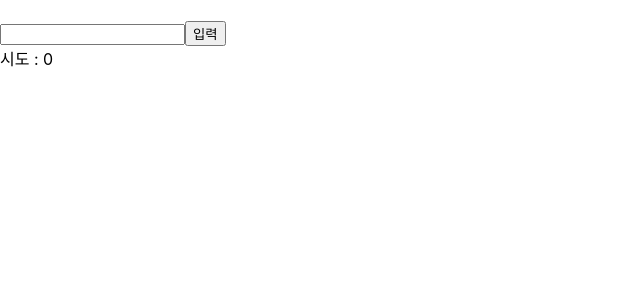
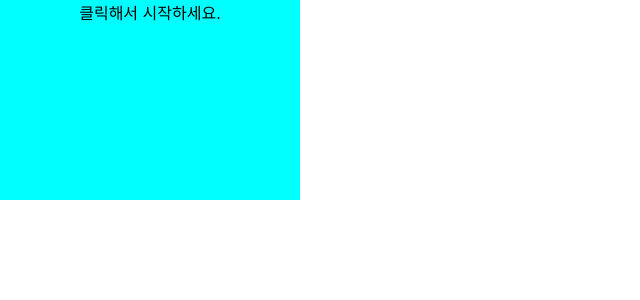
Before and after one commit to jeonnni/react-webgame, a React (Create React App) app: page / in a window 1280 px wide. Shown: the top 300 px of the page, without its empty margins (0-640 px from the left). Built offline with nearby package versions, Linux system fonts and the light colour scheme.

Commit message:
ResponseCheck

```diff
--- a/src/App.js
+++ b/src/App.js
@@ -2,13 +2,15 @@
 import './App.css';
 import RenderTest from './components/game-test/RenderTest';
 import NumberBaseball from './components/number-baseball/NumberBaseball';
+import ResponseCheck from './components/response-check/ResponseCheck';
 
 
 function App() {
   return (
     <div>
       {/* <RenderTest/> */}
-      <NumberBaseball/>
+      {/* <NumberBaseball/> */}
+      <ResponseCheck />
     </div>
   );
 }
--- a/src/components/number-baseball/NumberBaseball.jsx
+++ b/src/components/number-baseball/NumberBaseball.jsx
@@ -78,7 +78,7 @@ const NumberBaseball = () => {
 
     // 입력 필드 값 변경 시 실행
     const onChangeInput = (e) => {
-        console.log(answer);
+        // console.log(answer);
         setValue(e.target.value);
     }
 
--- /dev/null
+++ b/src/components/response-check/ResponseCheck.jsx
@@ -0,0 +1,81 @@
+import { Component } from "react";
+import styles from './ResponseCheck.module.css';
+
+
+class ResponseCheck extends Component {
+
+    state = {
+        state : 'waiting',
+        message : '클릭해서 시작하세요.',
+        result: [],
+    };
+
+    timeout;
+    startTime; //시작시간
+    endTime; //끝시간
+
+    onClickScreen = () => {
+        const { state, message, result } = this.state;
+
+        if(state === 'waiting'){
+            this.setState({
+                state : 'ready',
+                message : '초록색이 되면 클릭해주세요.',
+            });
+            this.timeout = setTimeout(()=>{
+                this.setState({
+                    state: 'now',
+                    message: '지금 클릭'
+                });
+                this.startTime = new Date();
+
+            }, Math.floor( Math.random() * 1000 ) + 2000 ); // 2~3초 랜덤
+
+        } else if ( state === 'ready' ){
+            clearTimeout(this.timeout); //timeout 초기화
+
+            this.setState({
+                state: 'waiting',
+                message: '이런! 너무 성급하세요~ 초록색이 된 후에 클릭하세요',
+            })
+
+        } else if ( state === 'now' ){ // 반응속도 체크
+            this.endTime = new Date();
+            console.log("측정 시간:", this.endTime - this.startTime);
+            console.log("기존 result:", this.state.result);
+
+            this.setState(( prevState ) => ({
+                state: 'waiting',
+                message: '클릭해서 시작하세요',
+                result: [...prevState.result, this.endTime - this.startTime], //기존값, 새로운값
+            }));
+
+        }
+    };
+
+    renderAverage = () => {
+        const { result } = this.state;
+        return (
+            result.length === 0
+            ? null : <div>평균 시간 : {result.reduce((a,c)=> a+c) / result.length} ms</div>
+
+        )
+    }
+
+
+    render() {
+        return (
+            <>
+                <div
+                    className={`${styles.screen} ${styles[this.state.state]}`}
+                    onClick={this.onClickScreen}
+                >
+                    {this.state.message}
+                </div>
+                <div>{this.renderAverage()}</div>
+            </>
+        );
+    }
+}
+
+export default ResponseCheck;
--- /dev/null
+++ b/src/components/response-check/ResponseCheck.module.css
@@ -0,0 +1,18 @@
+/* ResponseCheck.module.css */
+
+.screen {
+    width: 300px;
+    height: 200px;
+    text-align: center;
+    user-select: none;
+}
+.waiting {
+    background-color: aqua;
+}
+.ready {
+    background-color: red;
+    color: white;
+}
+.now {
+    background-color: greenyellow;
+}
```
Also changed, not shown: 1 other file (tests, documents, lock files or other folders).
